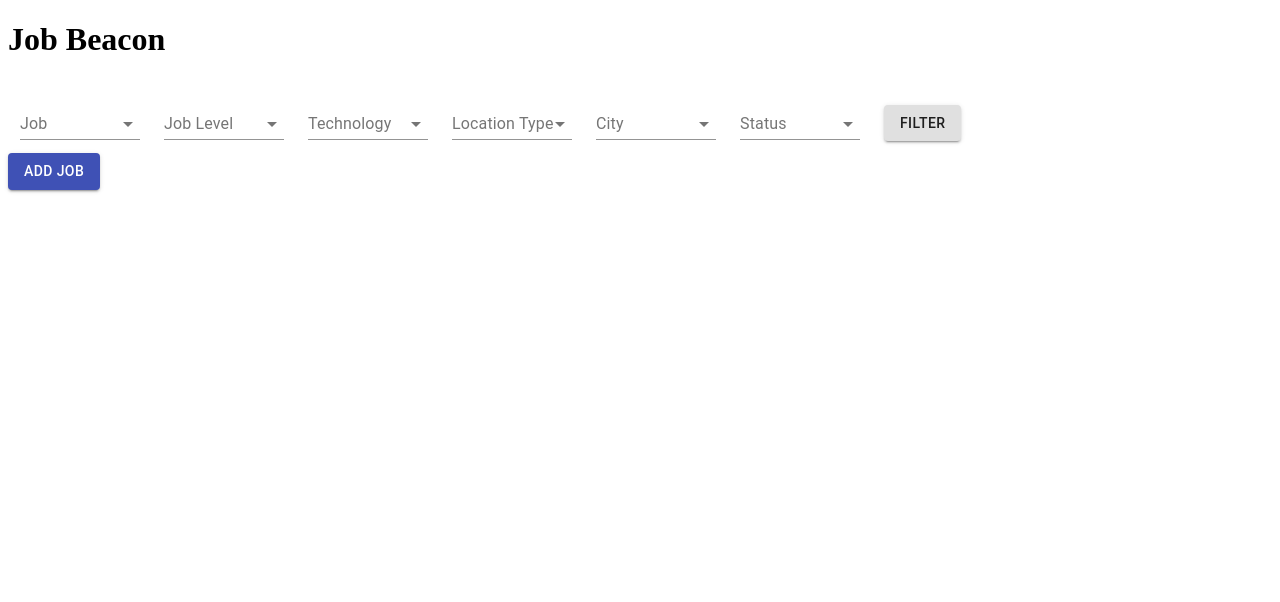
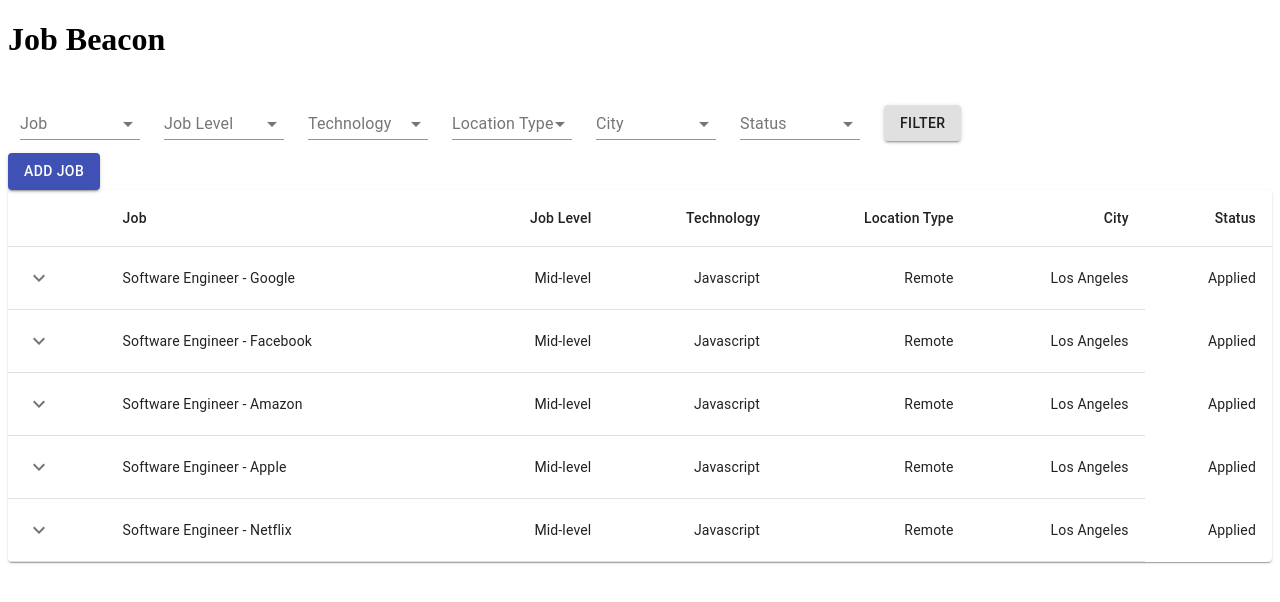
Before and after one commit to TeamEevee42/JobBeacon, a React app: page / in a window 1280 px wide. Shown: the top 602 px of the page. Built offline with nearby package versions, Linux system fonts and the light colour scheme.

Commit message:
created job listing table and added a create job button to navigate between main and create page
Co-authored-by: Joe Bigelow <65265765+lilbigs2001@users.noreply.github.com>
Co-authored-by: Tobey Forsman <116612+yebot@users.noreply.github.com>
Co-authored-by: Mo Hmaidi <mhmaidi789@gmail.com>

```diff
--- a/client/containersCreatePage/CreatePageContainer.jsx
+++ b/client/containersCreatePage/CreatePageContainer.jsx
@@ -0,0 +1,21 @@
+import React from 'react';
+import Button from '@material-ui/core/Button';
+import { PageContext } from '../App';
+
+export default function CreateaPageContainer() {
+  const { setPage } = React.useContext(PageContext);
+  return (
+    <main>
+      <header>
+        <h1 id="heading">
+          Create Job
+        </h1>
+      </header>
+      <div>
+        <Button variant="contained" color="primary" onClick={() => setPage('main')}>
+          Create Job
+        </Button>
+      </div>
+    </main>
+  );
+}
--- a/client/containersMainPage/JobListContainer.jsx
+++ b/client/containersMainPage/JobListContainer.jsx
@@ -1,17 +1,127 @@
 /* eslint-disable linebreak-style */
 import React from 'react';
-import Button from '@material-ui/core/Button';
-import { PageContext } from '../App';
-// contains all of the created jobs
-export default function JobListContainer() {
-  const { page, setPage } = React.useContext(PageContext);
+import PropTypes from 'prop-types';
+import { makeStyles } from '@material-ui/core/styles';
+import Box from '@material-ui/core/Box';
+import Collapse from '@material-ui/core/Collapse';
+import IconButton from '@material-ui/core/IconButton';
+import Table from '@material-ui/core/Table';
+import TableBody from '@material-ui/core/TableBody';
+import TableCell from '@material-ui/core/TableCell';
+import TableContainer from '@material-ui/core/TableContainer';
+import TableHead from '@material-ui/core/TableHead';
+import TableRow from '@material-ui/core/TableRow';
+import Typography from '@material-ui/core/Typography';
+import Paper from '@material-ui/core/Paper';
+import KeyboardArrowDownIcon from '@material-ui/icons/KeyboardArrowDown';
+import KeyboardArrowUpIcon from '@material-ui/icons/KeyboardArrowUp';
+
+const useRowStyles = makeStyles({
+  root: {
+    '& > *': {
+      borderBottom: 'unset',
+    },
+  },
+});
+
+function createData(job, jobLevel, technology, locationType, city, status, description) {
+  return {
+    job,
+    jobLevel,
+    technology,
+    locationType,
+    city,
+    status,
+    description,
+  };
+}
+
+function Row(props) {
+  const { row } = props;
+  const [open, setOpen] = React.useState(false);
+  const classes = useRowStyles();
   // fetch data from database and create a new job for each job
   // return the list of jobs
   return (
-    <div>
-      <Button variant="contained" color="primary" onClick={() => setPage('create')}>
-        Add Job
-      </Button>
-    </div>
+    <>
+      <TableRow className={classes.root}>
+        <TableCell>
+          <IconButton aria-label="expand row" size="small" onClick={() => setOpen(!open)}>
+            {open ? <KeyboardArrowUpIcon /> : <KeyboardArrowDownIcon />}
+          </IconButton>
+        </TableCell>
+        <TableCell component="th" scope="row">
+          {row.job}
+        </TableCell>
+        <TableCell align="right">{row.jobLevel}</TableCell>
+        <TableCell align="right">{row.technology}</TableCell>
+        <TableCell align="right">{row.locationType}</TableCell>
+        <TableCell align="right">{row.city}</TableCell>
+        <TableCell align="right">{row.status}</TableCell>
+      </TableRow>
+      <TableRow>
+        <TableCell style={{ paddingBottom: 0, paddingTop: 0 }} colSpan={6}>
+          <Collapse in={open} timeout="auto" unmountOnExit>
+            <Box margin={1}>
+              <Typography variant="h6" gutterBottom component="div">
+                Description
+              </Typography>
+              <p>
+                {row.description}
+              </p>
+            </Box>
+          </Collapse>
+        </TableCell>
+      </TableRow>
+    </>
   );
 }
+
+Row.propTypes = {
+  row: PropTypes.shape({
+    job: PropTypes.string.isRequired,
+    jobLevel: PropTypes.string.isRequired,
+    technology: PropTypes.string.isRequired,
+    locationType: PropTypes.string.isRequired,
+    city: PropTypes.string.isRequired,
+    status: PropTypes.string.isRequired,
+    description: PropTypes.string.isRequired,
+  }).isRequired,
+};
+
+const rows = [
+  createData('Software Engineer - Google', 'Mid-level', 'Javascript', 'Remote', 'Los Angeles', 'Applied', 'Cool description'),
+  createData('Software Engineer - Facebook', 'Mid-level', 'Javascript', 'Remote', 'Los Angeles', 'Applied', 'Cool description'),
+  createData('Software Engineer - Amazon', 'Mid-level', 'Javascript', 'Remote', 'Los Angeles', 'Applied', 'Cool description'),
+  createData('Software Engineer - Apple', 'Mid-level', 'Javascript', 'Remote', 'Los Angeles', 'Applied', 'Cool description'),
+  createData('Software Engineer - Netflix', 'Mid-level', 'Javascript', 'Remote', 'Los Angeles', 'Applied', 'Cool description'),
+];
+
+// Component did mount for fetching data and populating rows
+// componentDidMount() {
+//   fetch()
+// }
+export default function JobListContainer() {
+  return (
+    <TableContainer component={Paper}>
+      <Table aria-label="collapsible table">
+        <TableHead>
+          <TableRow>
+            <TableCell />
+            <TableCell>Job</TableCell>
+            <TableCell align="right">Job Level</TableCell>
+            <TableCell align="right">Technology</TableCell>
+            <TableCell align="right">Location Type</TableCell>
+            <TableCell align="right">City</TableCell>
+            <TableCell align="right">Status</TableCell>
+          </TableRow>
+        </TableHead>
+        <TableBody>
+          {rows.map((row) => (
+            <Row key={row.job} row={row} />
+          ))}
+        </TableBody>
+      </Table>
+    </TableContainer>
+  );
+}
--- a/client/containersMainPage/MainPageContainer.jsx
+++ b/client/containersMainPage/MainPageContainer.jsx
@@ -1,11 +1,13 @@
 /* eslint-disable linebreak-style */
 import React from 'react';
-
+import Button from '@material-ui/core/Button';
 import FilterContainer from './FilterContainer';
 import JobListContainer from './JobListContainer';
+import { PageContext } from '../App';
 // main container to be used in pages
 
-export default function MainContainer() {
+export default function MainPageContainer() {
+  const { setPage } = React.useContext(PageContext);
   return (
     <main>
       <header>
@@ -14,6 +16,11 @@
         </h1>
       </header>
       <FilterContainer />
+      <div>
+        <Button variant="contained" color="primary" onClick={() => setPage('create')}>
+          Add Job
+        </Button>
+      </div>
       <JobListContainer />
     </main>
   );
--- a/client/pages/CreatePage.jsx
+++ b/client/pages/CreatePage.jsx
@@ -1,9 +1,10 @@
 import React from 'react';
+import CreatePageContainer from '../containersCreatePage/CreatePageContainer'
 
 export default function CreatePage() {
   return (
     <div>
-      This is the create page
+      <CreatePageContainer />
     </div>
   );
 }
--- a/index.html
+++ b/index.html
@@ -8,8 +8,6 @@
 </head>
 <body>
     <div id='root'></div>
-
     <script src='/build/bundle.js'></script>
-
 </body>
 </html>
--- a/package.json
+++ b/package.json
@@ -20,8 +20,10 @@
   "homepage": "https://github.com/TeamEevee42/JobBeacon#readme",
   "dependencies": {
     "@material-ui/core": "^4.11.4",
+    "@material-ui/icons": "^4.11.2",
     "dotenv": "^9.0.2",
     "express": "^4.17.1",
+    "prop-types": "^15.7.2",
     "react": "^17.0.2",
     "react-dom": "16.x"
   },
```
Also changed, not shown: client/scss/styles.scss (deleted, +0 -10 lines), 1 other file (tests, documents, lock files or other folders).
